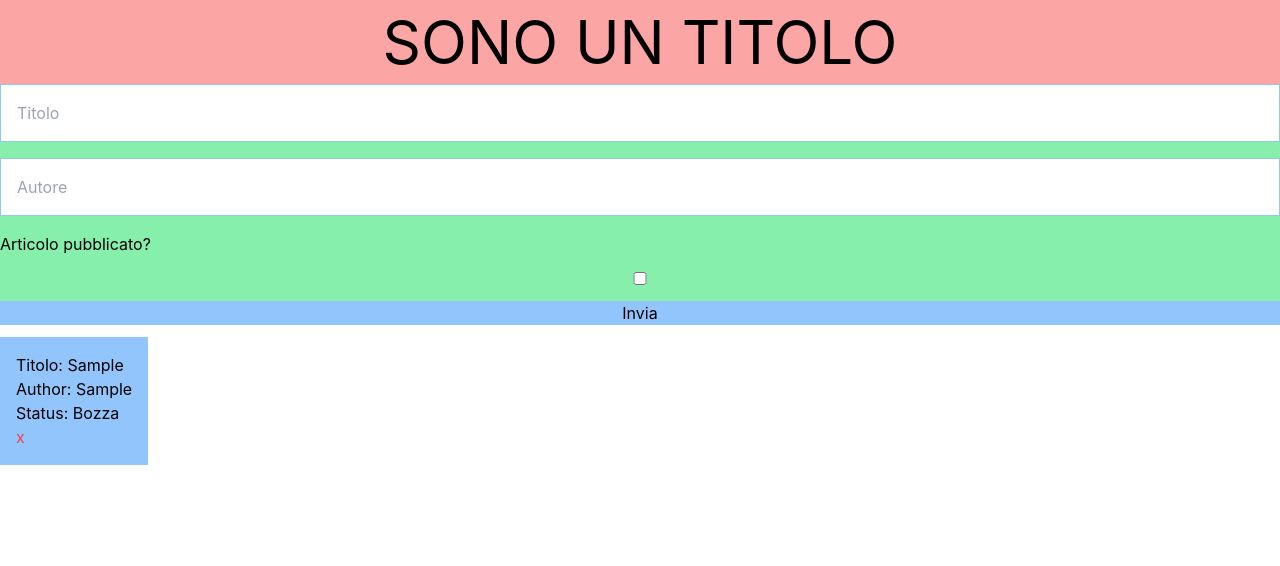
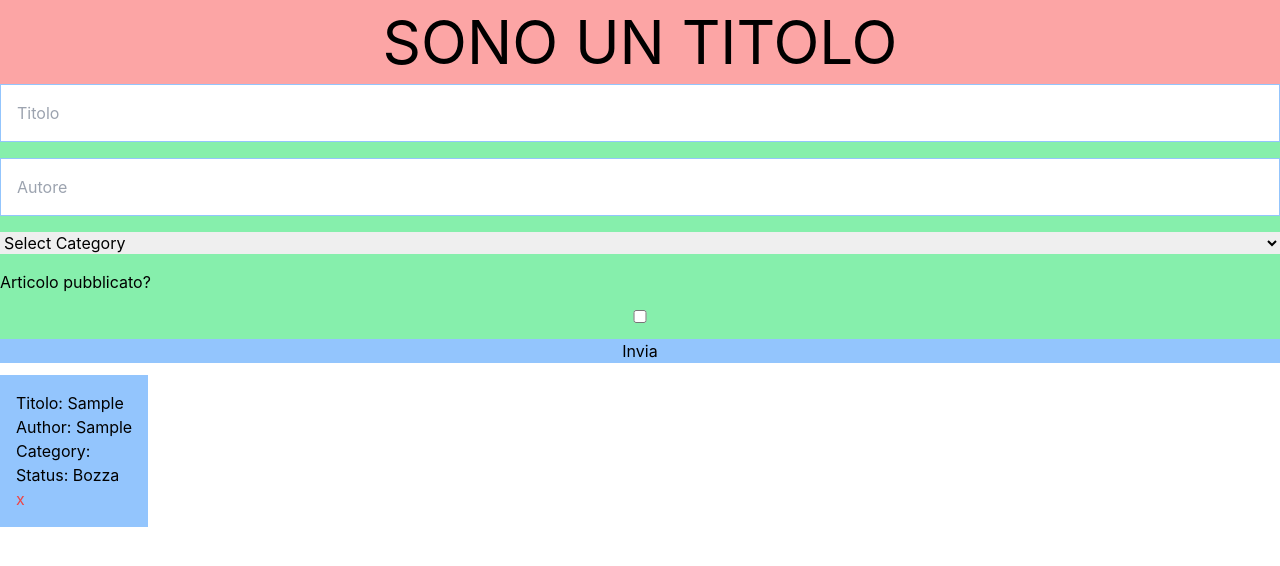
Before and after one commit to Aj-Herrera-99/react-form-multifield, a React (Vite) app: page / in a window 1280 px wide. Both pictures are taken after typing "Sample", "Sample" into the empty fields and a click on the button "Invia". Shown: the top 566 px of the page. Built offline with nearby package versions, Linux system fonts and the light colour scheme.

Commit message:
select fatto

```diff
--- a/src/App.jsx
+++ b/src/App.jsx
@@ -1,21 +1,16 @@
-/**
-
- * todo: Aggiungere più campi al form (ad es. lo stato di un articolo - draft, published - o l’autore)
-
-*/
-
-// * FORM => AL SUBMIT MI CREA UNA CARD
-
-//  header
-//  main => section : form
-//  => section: cardWrapper
-import { useState } from "react";
+import { useEffect, useState } from "react";
 
 const initialData = {
     title: "",
     author: "",
     status: false,
+    category: "",
 };
+
+// select
+const categories = ["web development", "front-end", "css"];
+// checkbox
+const tags = ["html", "css"];
 
 function App() {
     // states
@@ -30,30 +25,30 @@ function App() {
         setFormData(initialData);
     };
 
-    const handleTitleChange = (e) => {
-        setFormData({ ...formData, title: e.target.value });
-    };
-    const handleAuthorChange = (e) => {
-        setFormData({ ...formData, author: e.target.value });
-    };
-    const handleStatusChange = (e) => {
-        setFormData({ ...formData, status: e.target.checked });
-    };
-
     const handleInputChange = (e) => {
-        console.log(e.target);
+        // console.log(e.target);
         const { type, name, value, checked } = e.target;
         const KEY = name;
         const VAL = type == "checkbox" ? checked : value;
         setFormData({ ...formData, [KEY]: VAL });
     };
 
+    const handleSelectChange = (e) => {
+        console.log(e.target.value.name);
+        console.log(e.target.value.value);
+        setFormData({ ...formData, [e.target.name]: e.target.value });
+    };
+
     const handleRemoveClick = (e) => {
-        console.log(e.target.closest("li"));
+        // console.log(e.target.closest("li"));
         const cardId = e.target.closest("li").id;
         const nuoveCards = cards.filter((card, index) => index != cardId);
         setCards(nuoveCards);
     };
+
+    useEffect(() => {
+        console.log(formData);
+    }, [formData]);
 
     return (
         <>
@@ -72,6 +67,7 @@ function App() {
                         onSubmit={handleSubmit}
                         className="flex flex-col gap-4"
                     >
+                        {/* Input */}
                         <input
                             type="text"
                             name="title"
@@ -88,6 +84,18 @@ function App() {
                             value={formData.author}
                             placeholder="Autore"
                         />
+                        {/* / select const category = ["web development",
+                        "front-end", "css"]; */}
+                        {/* Select */}
+                        <select name="category" onChange={handleSelectChange}>
+                          <option value="">Select Category</option>
+                            {categories.map((category, index) => (
+                                <option key={index} value={category}>
+                                    {category}
+                                </option>
+                            ))}
+                        </select>
+
                         <label htmlFor="status">Articolo pubblicato?</label>
                         <input
                             type="checkbox"
@@ -105,14 +113,16 @@ function App() {
                 <section className="">
                     <ul className="flex flex-wrap gap-2 my-3">
                         {cards.map((card, index) => (
-                            <li
+                          <li
                                 className="p-4 bg-blue-300"
                                 key={index}
                                 id={index}
                             >
+                              {console.log(card.category)}
                                 <div className="flex flex-col">
                                     <span>Titolo: {card.title}</span>
                                     <span>Author: {card.author}</span>
+                                    <span>Category: {card.category}</span>
                                     <span>
                                         Status:{" "}
                                         {card.status ? "Pubblicato" : "Bozza"}
--- /dev/null
+++ b/src/data/posts.js
@@ -0,0 +1,43 @@
+const posts = [
+    {
+        id: 1,
+        title: "Titolo del Post",
+        image: "",
+        content:
+            "Lorem ipsum dolor sit amet consectetur adipisicing elit. Velit animi unde quasi enim non esse ratione voluptas voluptate, officiis veritatis magni blanditiis possimus nobis cum id inventore corporis deserunt hic.",
+        tags: ["html", "css"],
+        category: ["web development", "front-end", "css"],
+        published: true,
+    },
+    {
+        id: 2,
+        title: "Titolo del Post",
+        image: "",
+        content:
+            "Lorem ipsum dolor sit amet consectetur adipisicing elit. Velit animi unde quasi enim non esse ratione voluptas voluptate, officiis veritatis magni blanditiis possimus nobis cum id inventore corporis deserunt hic.",
+        tags: ["js", "css"],
+        published: true,
+        category: ["web development", "front-end", "javascript"],
+    },
+    {
+        id: 3,
+        title: "Titolo del Post",
+        image: "",
+        content:
+            "Lorem ipsum dolor sit amet consectetur adipisicing elit. Velit animi unde quasi enim non esse ratione voluptas voluptate, officiis veritatis magni blanditiis possimus nobis cum id inventore corporis deserunt hic.",
+        tags: ["js", "php"],
+        published: true,
+        category: ["web development", "back-end", "php"],
+    },
+    {
+        id: 4,
+        title: "Titolo del Post",
+        image: "",
+        content:
+            "Lorem ipsum dolor sit amet consectetur adipisicing elit. Velit animi unde quasi enim non esse ratione voluptas voluptate, officiis veritatis magni blanditiis possimus nobis cum id inventore corporis deserunt hic.",
+        tags: ["html"],
+        published: false,
+        category: ["web development", "front-end", "html"],
+    },
+];
+export default posts;
```
